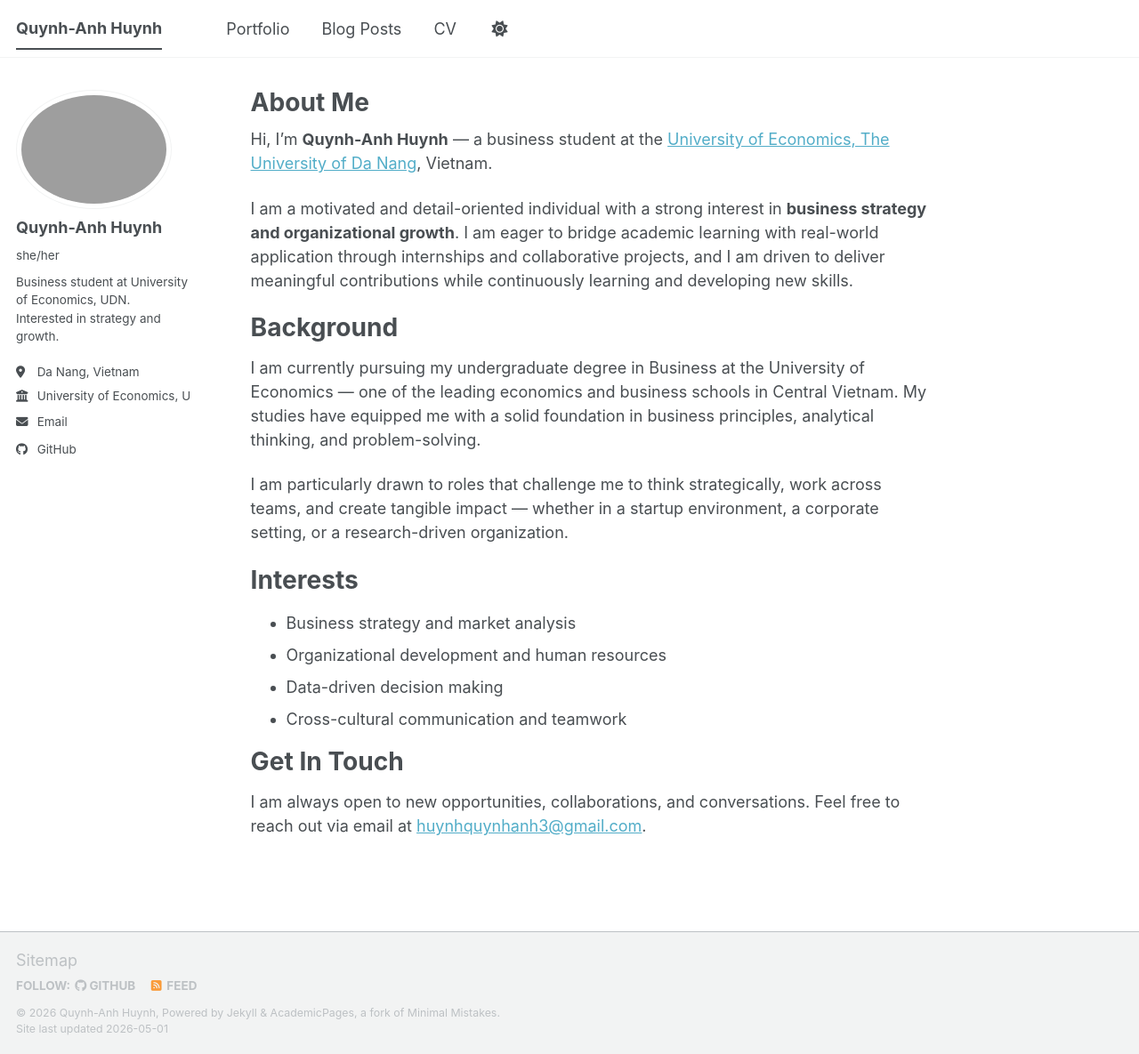
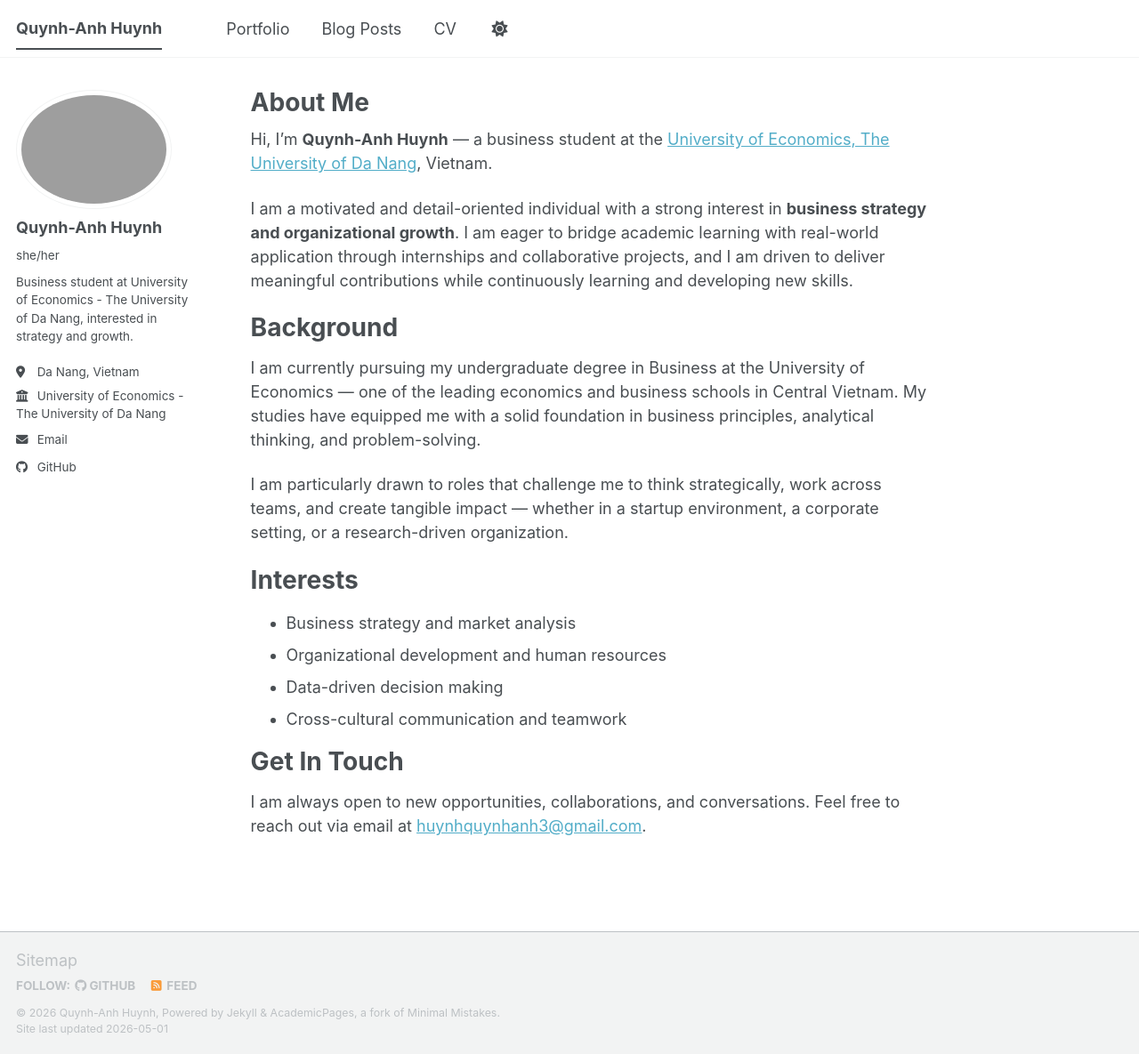
Before and after one commit to quynhanhhuynh/quynhanhhuynh.github.io, a Jekyll site: the page built from _pages/about.md, in a window 1280 px wide and 1185 px high. Shown: the whole window at 89% size. Built offline with Jekyll 4.4.1, drawn with Linux system fonts in a browser that asks for light colours; a script bundle is joined from its source files by our own code; library files that are not in the unit come from our copies.

Commit message:
Restore full university name with text wrapping in sidebar

```diff
--- a/_config.yml
+++ b/_config.yml
@@ -26,9 +26,9 @@ author:
   avatar           : "profile.png"
   name             : "Quynh-Anh Huynh"
   pronouns         : "she/her"
-  bio              : "Business student at University of Economics, UDN. Interested in strategy and growth."
+  bio              : "Business student at University of Economics - The University of Da Nang, interested in strategy and growth."
   location         : "Da Nang, Vietnam"
-  employer         : "University of Economics, UDN"
+  employer         : "University of Economics - The University of Da Nang"
   uri              : # URL
   email            : "huynhquynhanh3@gmail.com"
 
--- a/_includes/author-profile.html
+++ b/_includes/author-profile.html
@@ -28,7 +28,7 @@
         <li class="author__desktop"><i class="fas fa-fw fa-location-dot icon-pad-right" aria-hidden="true"></i>{{ author.location }}</li>
       {% endif %}
       {% if author.employer %}
-        <li class="author__desktop"><i class="fas fa-fw fa-building-columns icon-pad-right" aria-hidden="true"></i>{{ author.employer }}</li>
+        <li class="author__desktop" style="white-space: normal; word-break: break-word;"><i class="fas fa-fw fa-building-columns icon-pad-right" aria-hidden="true"></i>{{ author.employer }}</li>
       {% endif %}
       {% if author.uri %}
         <li><a href="{{ author.uri }}"><i class="fas fa-fw fa-link icon-pad-right" aria-hidden="true"></i>{{ site.data.ui-text[site.locale].website_label | default: "Website" }}</a></li>
```
